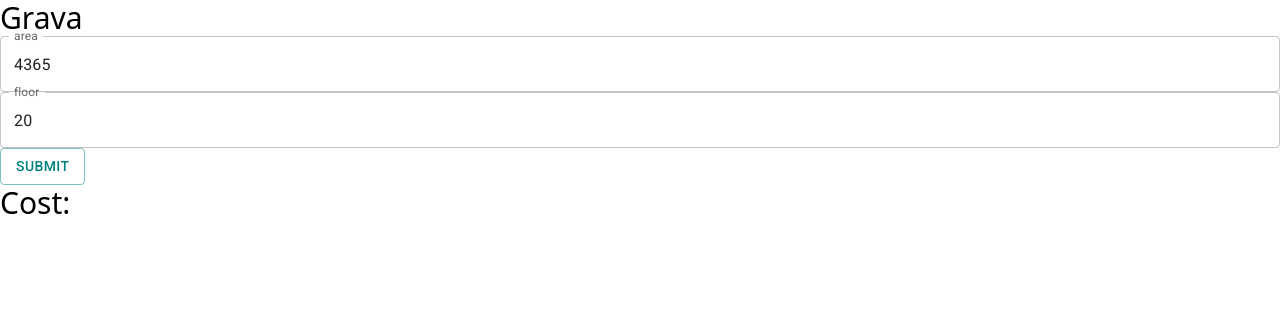
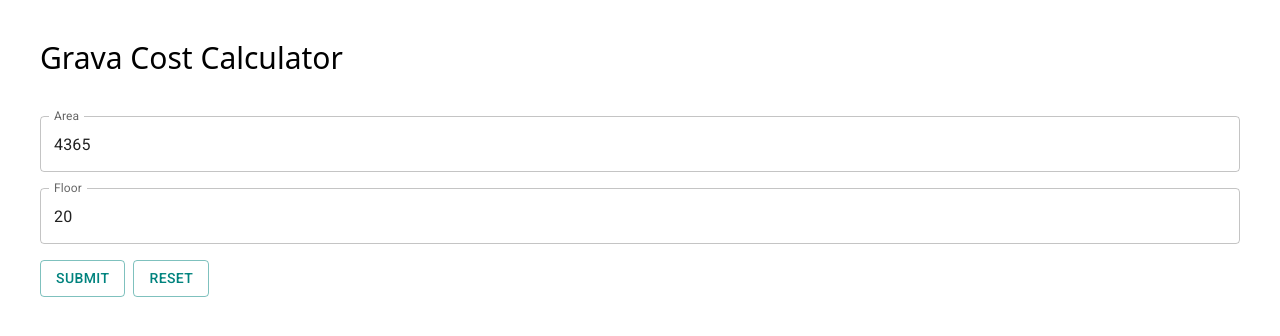
Before and after one commit to praneeth-m/apartment-cost, a React (Vite) app: page / in a window 1280 px wide. Shown: the top 336 px of the page. Built offline with nearby package versions, Linux system fonts and the light colour scheme.

Commit message:
some fixes

```diff
--- a/src/App.tsx
+++ b/src/App.tsx
@@ -40,29 +40,35 @@ function App() {
     const total2 = DOCS + area * CORPUS + area * MAINTENANCE
     const total1GST = (total1 * GST1) / 100
     const total2GST = (total2 * GST2) / 100
-    const total = total1 + total2 + total1GST + total2GST
-    setCost(total.toString())
+    const total = Math.trunc(total1 + total2 + total1GST + total2GST)
+    // setCost(total.toString())
+    //display price in indian currency format with commas
+    setCost(total.toLocaleString('en-IN')) // 1,23,456
   }
 
   return (
     <>
       <ThemeProvider theme={baseTheme}>
-        <h1>Grava</h1>
-        <div className='card'></div>
+        <h1 className='m-10'>Grava Cost Calculator</h1>
+        <div className='card m-10'>
           <TextField
+            className='mb-4'
+            type='number'
             fullWidth
             id='Sqft'
             name='area'
-          label='area'
+            label='Area'
             variant='outlined'
             value={area}
             onChange={(e) => setArea(Number(e.target.value))}
           />
           <TextField
+            className='mb-4'
+            type='number'
             fullWidth
             id='Floor'
             name='floor'
-          label='floor'
+            label='Floor'
             variant='outlined'
             value={floor}
             onChange={(e) => setFloor(Number(e.target.value))}
@@ -70,8 +76,16 @@ function App() {
           <Button variant='outlined' type='submit' onClick={calculateCost}>
             Submit
           </Button>
-
-        <h1>Cost: {cost}</h1>
+          <Button
+            className='ml-2'
+            variant='outlined'
+            type='submit'
+            onClick={() => setCost('')}
+          >
+            Reset
+          </Button>
+          {cost && <h1 className='mt-10 text-blue-500'>Rs. {cost}</h1>}
+        </div>
       </ThemeProvider>
     </>
   )
```
Lines whose indentation alone changed are shown as unchanged.
